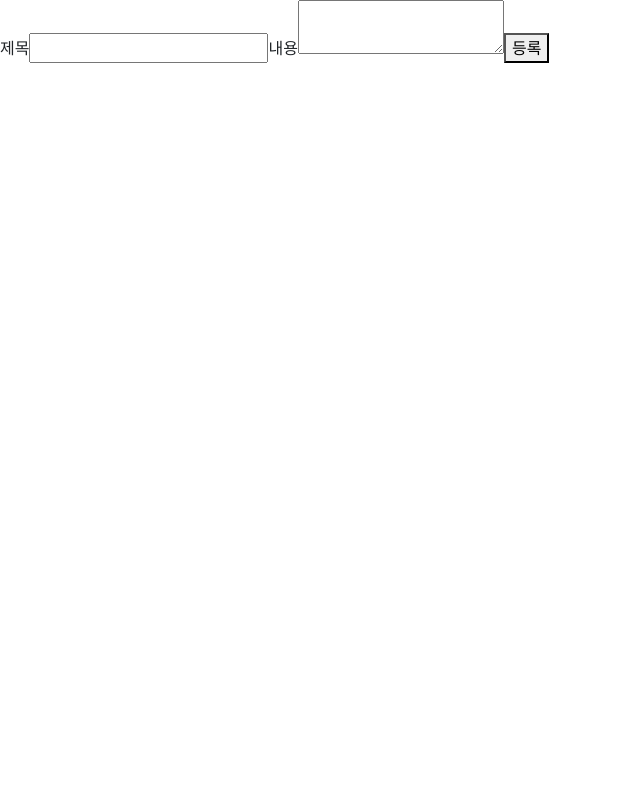
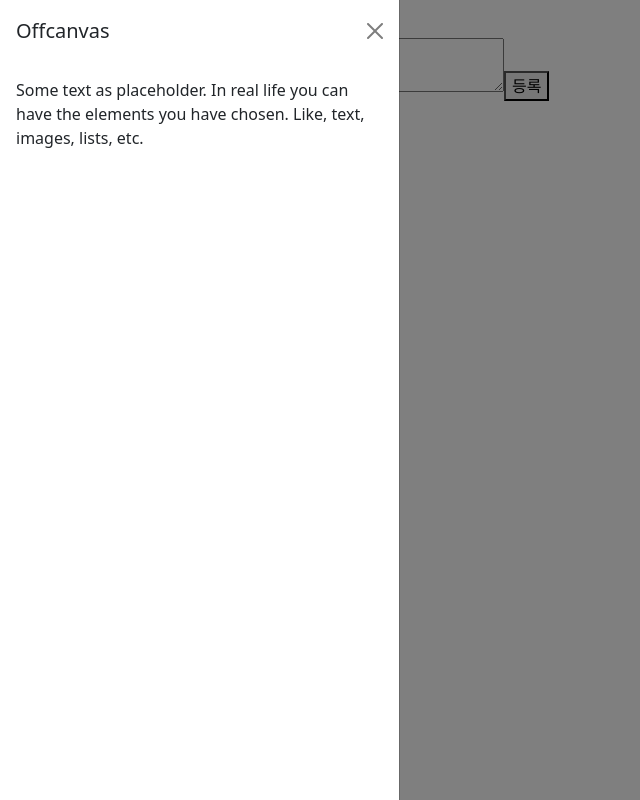
Before and after one commit to Mabinum/HomeConnect, a React (Create React App) app: page / in a window 1280 px wide. Shown: the whole page, without its empty margins (0-640 px from the left). Built offline with nearby package versions, Linux system fonts and the light colour scheme.

Commit message:
side bar

```diff
--- a/src/features/Sidebar.jsx
+++ b/src/features/Sidebar.jsx
@@ -1,14 +1,31 @@
+import { Button, Offcanvas } from "react-bootstrap";
+import { useState } from "react";
+import Health from "./Health";
+
 function Sidebar() {
+  const [show, setShow] = useState(true);
+
+  const handleClose = () => setShow(false);
+  const handleShow = () => setShow(true);
+
   return (
-    <div className="sidebar">
-      <h2>Sidebar</h2>
-      <ul>
-        <li><a href="#home">Home</a></li>
-        <li><a href="#services">Services</a></li>
-        <li><a href="#clients">Clients</a></li>
-        <li><a href="#contact">Contact</a></li>
-      </ul>
-    </div>
+    <>
+      <Button variant="primary" onClick={handleShow}>
+        Launch
+      </Button>
+
+      <Offcanvas show={show} onHide={handleClose}>
+        <Offcanvas.Header closeButton>
+          <Offcanvas.Title>Offcanvas</Offcanvas.Title>
+        </Offcanvas.Header>
+        <Offcanvas.Body>
+          Some text as placeholder. In real life you can have the elements you
+          have chosen. Like, text, images, lists, etc.
+        </Offcanvas.Body>
+      </Offcanvas>
+      <Health />
+    </>
+
   );
 };
 
--- a/src/index.js
+++ b/src/index.js
@@ -13,7 +13,8 @@
 const root = ReactDOM.createRoot(document.getElementById('root'));
 root.render(
   <>
-    <Health />
+    {/* <Health /> */}
+    <Sidebar />
   </>
 );
 
```
